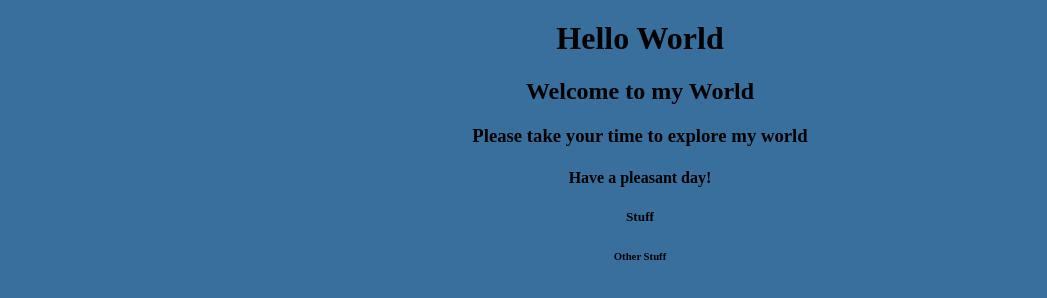
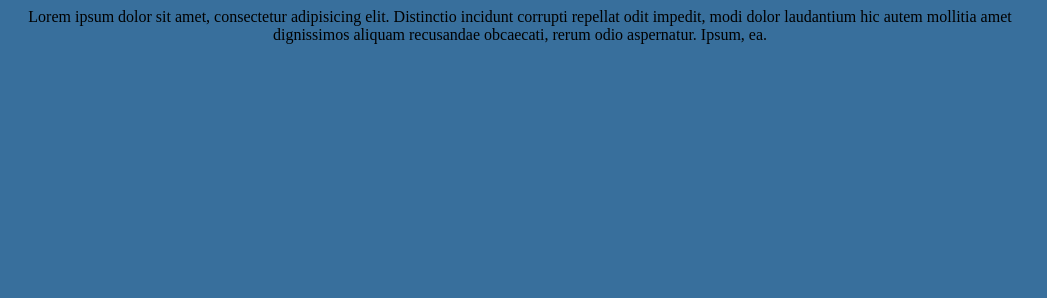
Before and after one commit to nictengkk/first-html, a plain HTML site: page index.html in a window 1280 px wide. Shown: the whole page, without its empty margins (0-1047 px from the left). Drawn offline with Linux system fonts and the light colour scheme.

Commit message:
added emmet and changed document title

```diff
--- a/index.html
+++ b/index.html
@@ -1,24 +1,18 @@
-<html>
-<link rel="stylesheet" href="style.css">
+<!DOCTYPE html>
+<html lang="en">
 
-<Body>
+<head>
+    <link rel="stylesheet" href="style.css">
+    <meta charset="UTF-8">
+    <meta name="viewport" content="width=device-width, initial-scale=1.0">
+    <meta http-equiv="X-UA-Compatible" content="ie=edge">
+    <title>Nicholas's World</title>
+</head>
 
+<body>
 
-    <h1>Hello World</h1>
+<div>Lorem ipsum dolor sit amet, consectetur adipisicing elit. Distinctio incidunt corrupti repellat odit impedit, modi dolor laudantium hic autem mollitia amet dignissimos aliquam recusandae obcaecati, rerum odio aspernatur. Ipsum, ea.</div>
 
-    <h2>
-        Welcome to my World
-    </h2>
-
-    <h3>Please take your time to explore my world</h3>
-    <h4>Have a pleasant day!</h4>
-
-    <h5>
-        Stuff
-    </h5>
-    <h6>Other Stuff</h6>
-
-
-</Body>
+</body>
 
 </html>
```
